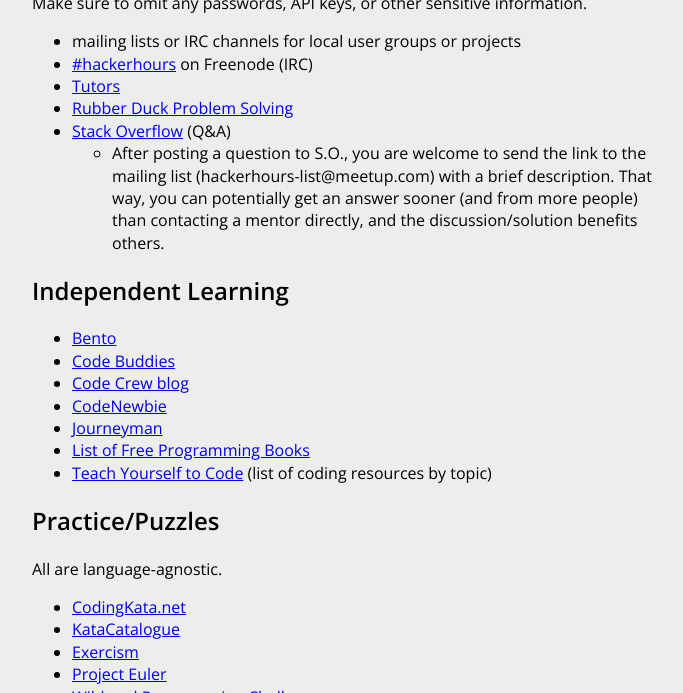
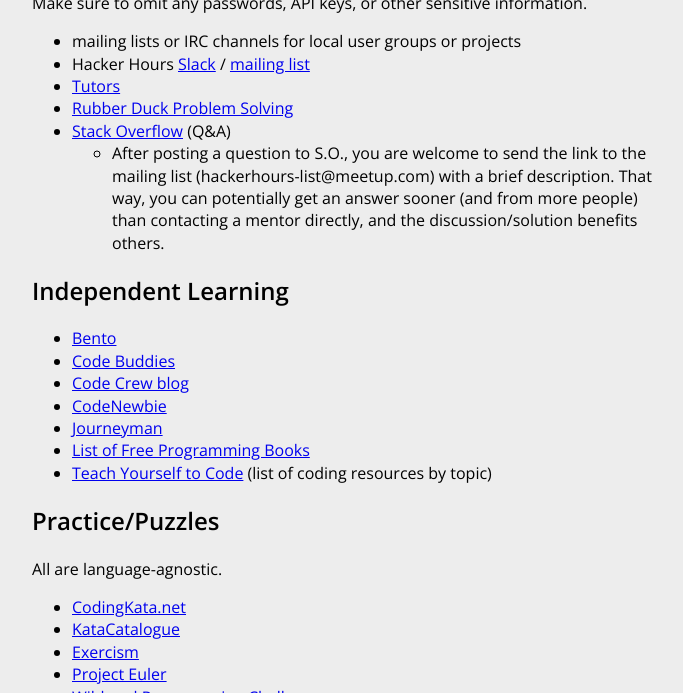
Before and after one commit to HackerHours/hackerhours.org, a Jekyll site: the page built from resources.md, in a window 1280 px wide and 900 px high, scrolled down 310 px, cut to the strip 207-900 px from the top of the window. Shown: the whole strip, without its empty margins (288-971 px from the left). Built offline with Jekyll 4.4.1, drawn with Linux system fonts in a browser that asks for light colours; comment, search, counter and statistics services are not loaded.

Commit message:
fix references to Hacker Hours troubleshooting resources
IRC channel is no longer in use.

```diff
--- a/resources.md
+++ b/resources.md
@@ -9,7 +9,7 @@
 Make sure to omit any passwords, API keys, or other sensitive information.
 
 * mailing lists or IRC channels for local user groups or projects
-* [#hackerhours](https://webchat.freenode.net/?channels=hackerhours) on Freenode (IRC)
+* Hacker Hours [Slack](http://chat.hackerhours.org/) / [mailing list](contact.html#mailing-list)
 * [Tutors](tutors.html)
 * [Rubber Duck Problem Solving](http://www.codinghorror.com/blog/2012/03/rubber-duck-problem-solving.html)
 * [Stack Overflow](http://stackoverflow.com/) (Q&A)
```
